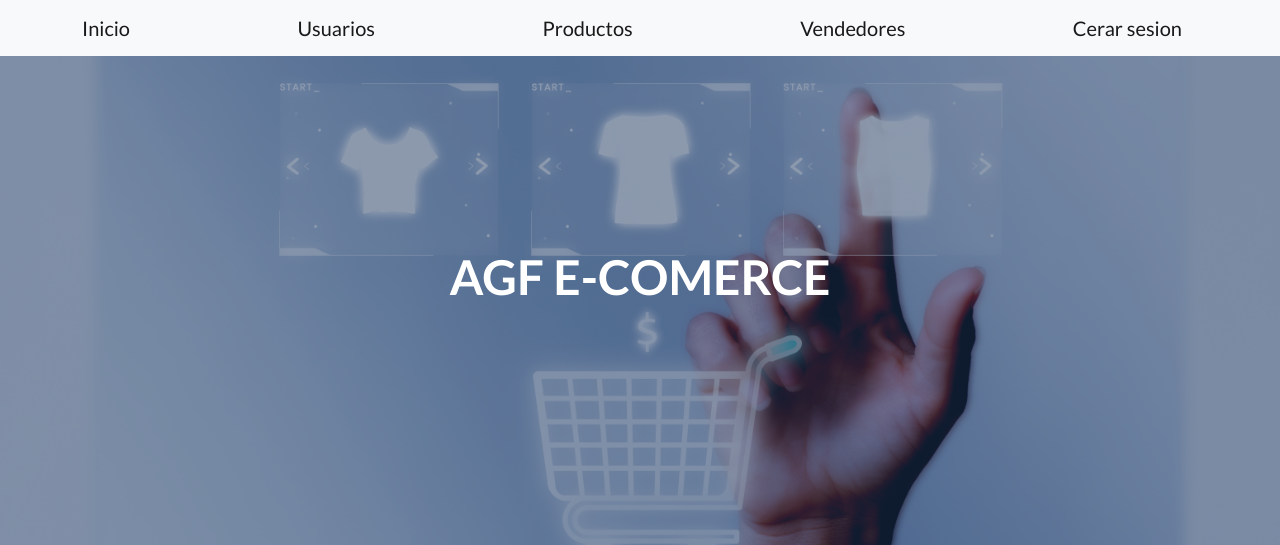
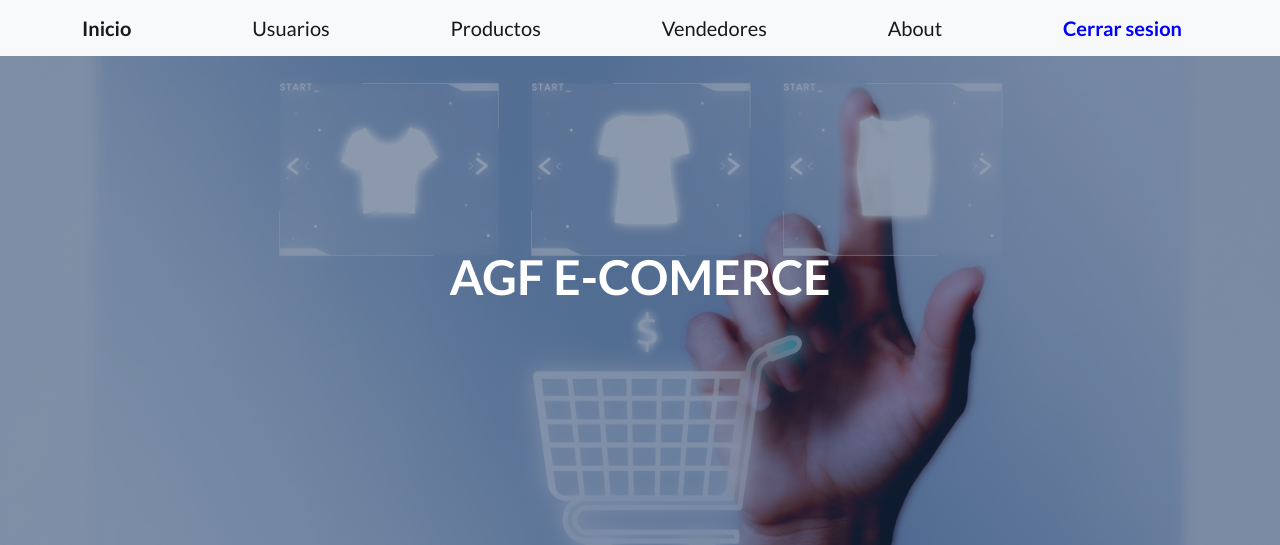
Before and after one commit to AquinoGaston/Entrega1AquinoGaston, a Django app: page / in a window 1280 px wide. Shown: the top 545 px of the page. Run offline with Django 4.2, Linux system fonts and the light colour scheme; a user stored in the database is signed in; some libraries are stand-ins or nearby versions.

Commit message:
version1.3: se creola seccion ABOUT y tamplate about.html. Falta que redactemos junto lo que queresmos mostrar. Tambien hice algunas modificaciones en algunos template para resarltar algunos campos

```diff
--- a/app_fam/templates/padre.html
+++ b/app_fam/templates/padre.html
@@ -20,18 +20,19 @@
         <!-- Navigation-->
         <nav class="navbar navbar-light bg-light static-top">
             <div class="container">
-                <a class="navbar-brand" href="{% url 'Inicio' %}">Inicio</a>
+                <a class="navbar-brand" href="{% url 'Inicio' %}"><b>Inicio</b></a>
                 <a class="navbar-brand" href="{% url 'usuarios' %}">Usuarios</a>
                 <a class="navbar-brand" href="{% url 'articulos' %}">Productos</a>
                 <a class="navbar-brand" href="{% url 'vendedores' %}">Vendedores</a>
+                <a class="navbar-brand" href="{% url 'about' %}">About</a>
 
                 {% if not request.user.is_authenticated %}
-                <a href="{% url 'Login' %}">Ingresar</a>
+                <a style="color: blue" class="navbar-brand" href="{% url 'Login' %}"><b>Ingresar</b></a>
                 {% endif %}
 
 
                 {% if request.user.is_authenticated %}
-                <a class="navbar-brand" href="{% url 'logout' %}">Cerar sesion</a>
+                <a style="color:blue" class="navbar-brand" href="{% url 'logout' %}"><b>Cerrar sesion</b></a>
                 {% endif %}
 
 
--- a/app_fam/urls.py
+++ b/app_fam/urls.py
@@ -12,6 +12,7 @@ urlpatterns = [
     path('usuarios', views.usuarios, name="usuarios"),
     path('articulos', views.articulos, name="articulos"),
     path('vendedores', views.vendedores, name="vendedores"),
+    path('about', views.about , name="about" ),
 
     path('buscar',views.buscar, name="buscar"),
     path('busqueda',views.busqueda),
--- a/app_fam/views.py
+++ b/app_fam/views.py
@@ -9,6 +9,11 @@ from app_fam.forms  import *
 def inicio (request):
 
     return render(request, "padre.html")
+
+def about (request):
+
+    return render(request, "about.html")
+
 
 def alta_usuarios (request):
 
```
Also changed, not shown: app_fam/templates/about.html (added, +7 -0 lines), app_fam/templates/logout.html (+10 -12 lines), db.sqlite3.
